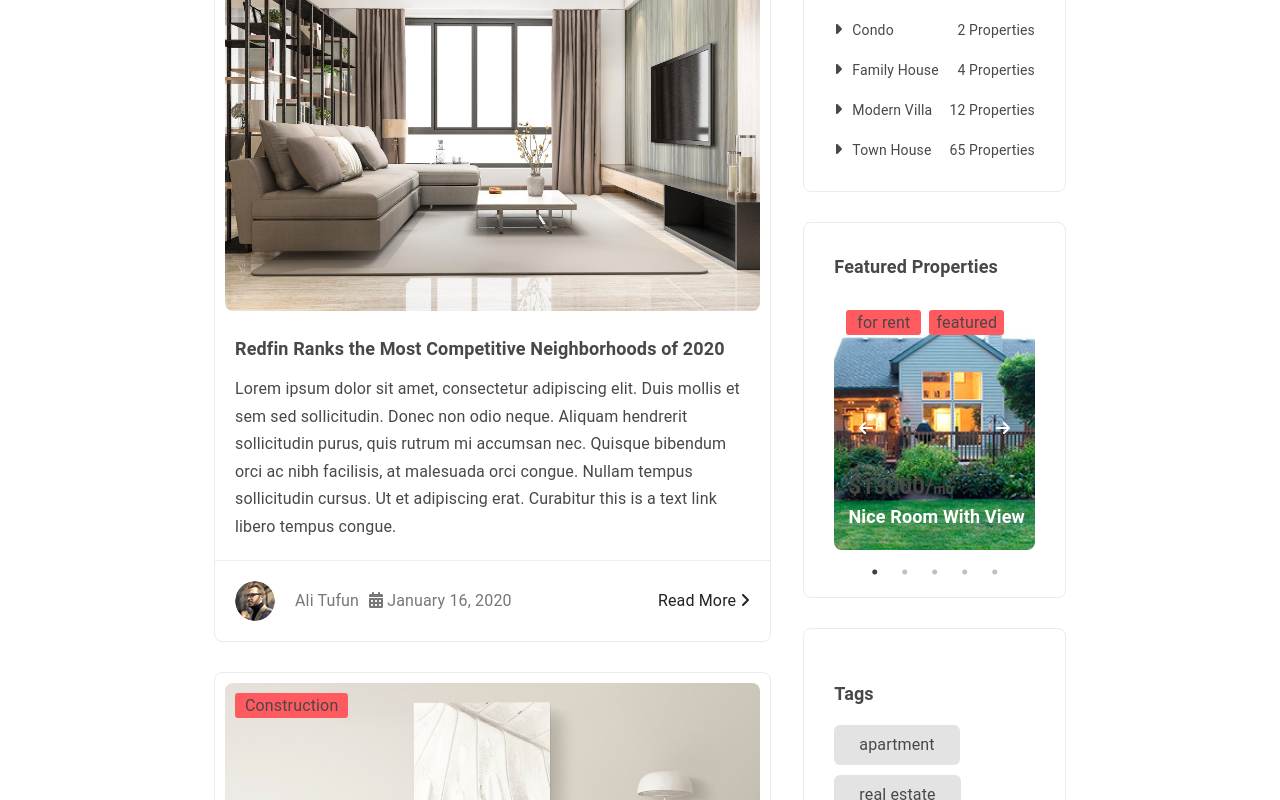
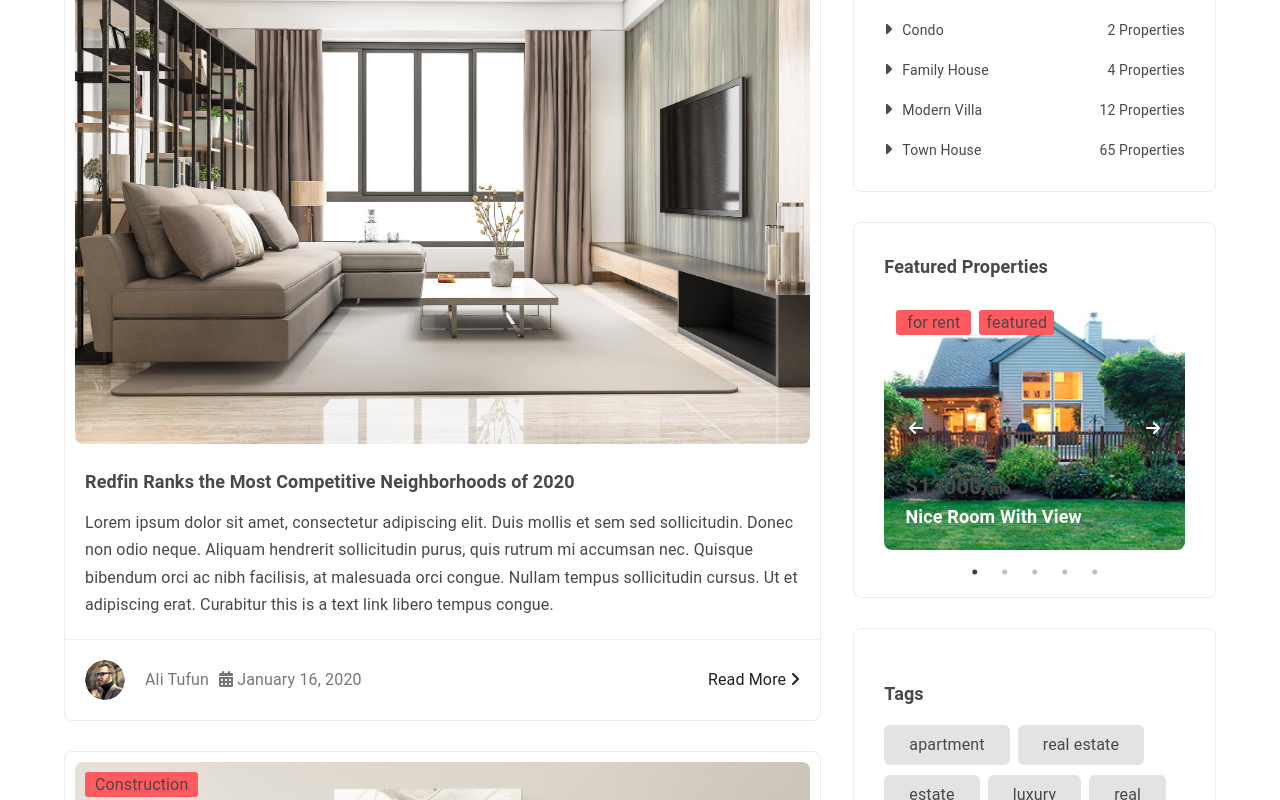
Before and after one commit to zakumialexes/real-estate, a React (Create React App) app: page /blogs in a window 1280 px wide. Shown: the part 761-1561 px from the top of the page. Built offline with nearby package versions, Linux system fonts and the light colour scheme; data requests are answered from the project's data file; the HTML template or start-up script is replaced by a standard one.

Commit message:
Fixed: blog container too small

```diff
--- a/src/pages/blog-list/blog-layout/blog-layout.jsx
+++ b/src/pages/blog-list/blog-layout/blog-layout.jsx
@@ -6,7 +6,7 @@ import TagsList from "../tags/tags-list";
 
 function BlogLayout({children}) {
     return (
-        <Container maxWidth="md" sx={{padding: "60px 0"}}>
+        <Container maxWidth="lg" sx={{padding: "60px 0"}}>
             <div className={style.breadcrumbContainer}>
                 <ol className={style.breadcrumb}>
                     <li className="">
```
